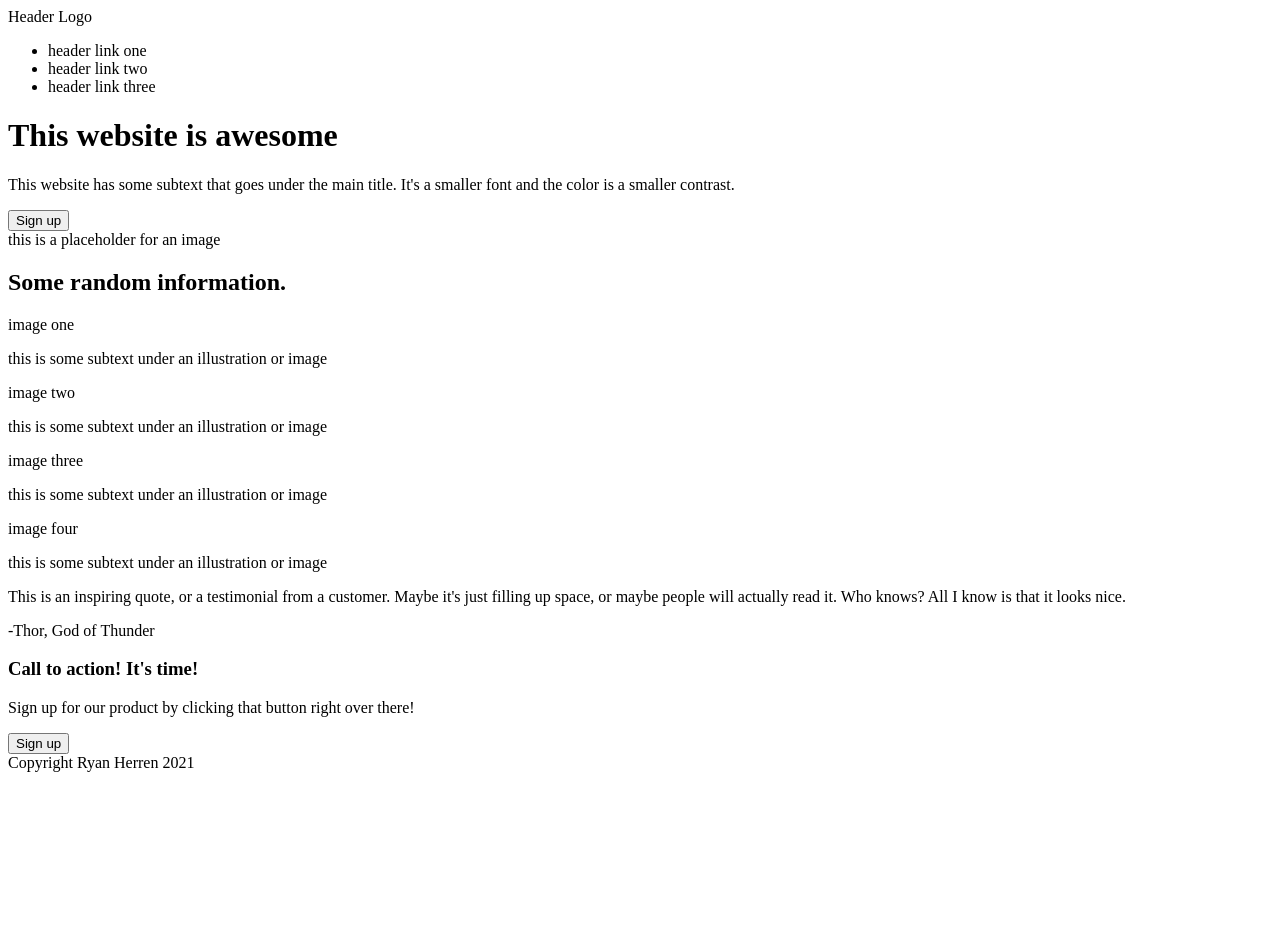
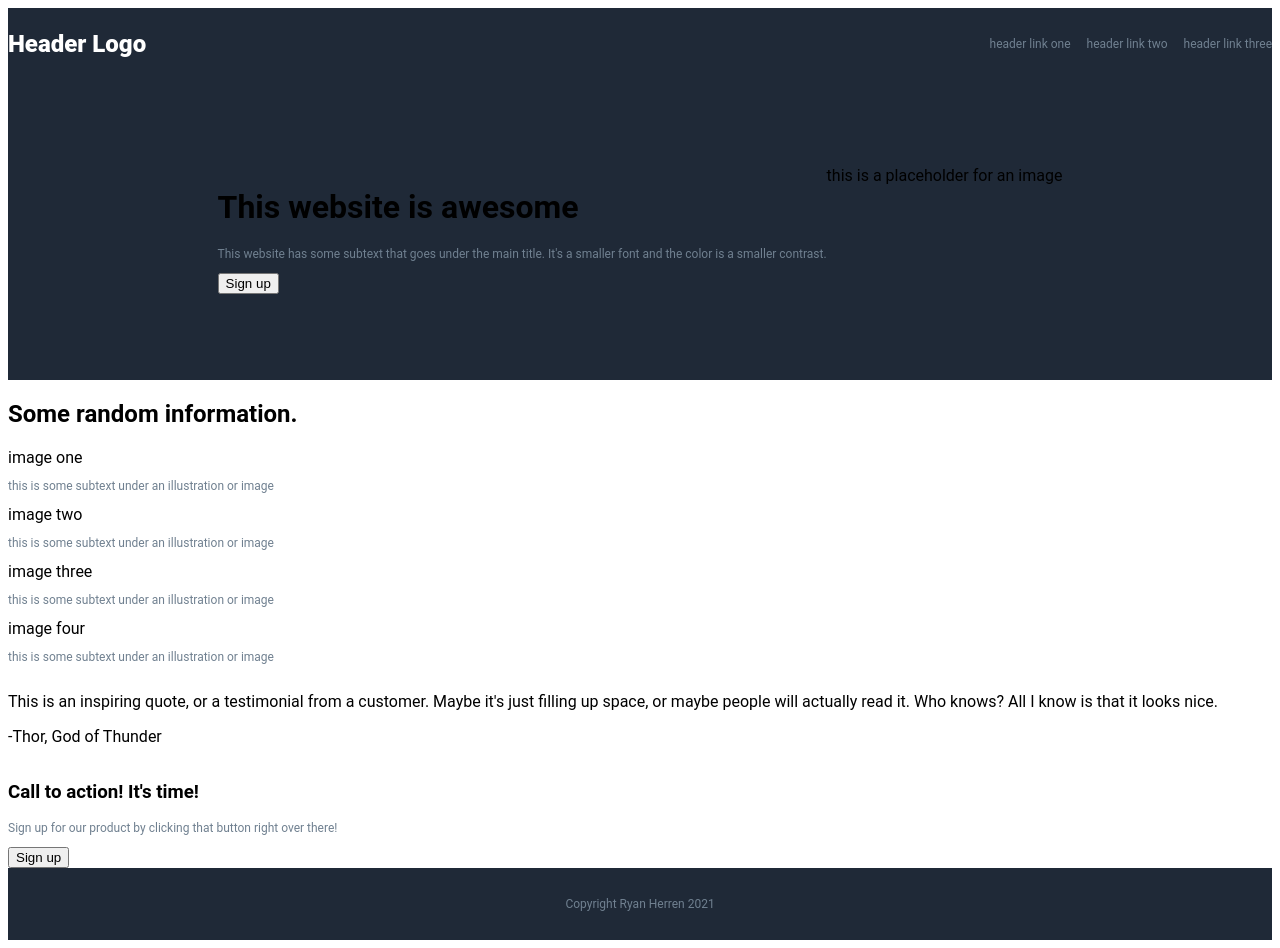
Before and after one commit to LordoftheBirds/myfirstlandingpage, a plain HTML site: page index.html in a window 1280 px wide. Before the commit the page ends 800 px from the top, so only its background shows below. Drawn offline with Linux system fonts and the light colour scheme.

Commit message:
Started working on styling, added some classes to html

```diff
--- a/index.html
+++ b/index.html
@@ -4,12 +4,13 @@
 <head>
     <title>My First Landing Page</title>
     <meta charset="UTF-8">
+    <link rel="stylesheet" href=style.css>
 </head>
 
 <body>
     <div class="header">
         <div class="logo">Header Logo</div>
-        <ul>
+        <ul class="subtext">
             <li>header link one</li>
             <li>header link two</li>
             <li>header link three</li>
@@ -19,28 +20,27 @@
         <div class="introduction">
             <div class="intro-text">
                 <h1>This website is awesome</h1>
-                <p>This website has some subtext that goes under the main title.
+                <p class="subtext">This website has some subtext that goes under the main title.
                     It's a smaller font and the color is a smaller contrast.
                 </p>
                 <button>Sign up</button>
             </div>
-            <div>this is a placeholder for an image</div>
+            <div class="placeholder">this is a placeholder for an image</div>
         </div>
 
         <div class="information-pics">
             <h2>Some random information.</h2>
             <div class="pictures">
                 <div>image one</div>
-                <p>this is some subtext under an illustration or image</p>
+                <p class="subtext">this is some subtext under an illustration or image</p>
                 <div>image two</div>
-                <p>this is some subtext under an illustration or image</p>
+                <p class="subtext">this is some subtext under an illustration or image</p>
                 <div>image three</div>
-                <p>this is some subtext under an illustration or image</p>
+                <p class="subtext">this is some subtext under an illustration or image</p>
                 <div>image four</div>
-                <p>this is some subtext under an illustration or image</p>
+                <p class="subtext">this is some subtext under an illustration or image</p>
             </div>
         </div>
-
         <div class="testimonial">
             <p class="quote">This is an inspiring quote, or a testimonial from a customer.
                 Maybe it's just filling up space, or maybe people will actually read it.
@@ -53,12 +53,12 @@
         <div class="call-to-action">
             <div class="call-text">
                 <h3>Call to action! It's time!</h3>
-                <p>Sign up for our product by clicking that button right over there!</p>
+                <p class="subtext">Sign up for our product by clicking that button right over there!</p>
             </div>
             <button>Sign up</button>
         </div>
     </div>
-    <div class="footer">
+    <div class="footer subtext">
         Copyright Ryan Herren 2021
     </div>
 
--- a/style.css
+++ b/style.css
@@ -0,0 +1,58 @@
+body {
+  display: flex;
+  font-family: roboto, sans-serif;
+  flex-direction: column;
+  min-height: 100vh;
+}
+
+ul {
+  display: flex;
+  list-style-type: none;
+  margin: 0;
+  padding: 0;
+  gap: 16px;
+}
+
+.subtext {
+  font-size: 12px;
+  color: slategray;
+}
+
+.header {
+  height: 72px;
+  display: flex;
+  justify-content: space-between;
+  align-items: center;
+}
+
+.logo {
+  font-size: 24px;
+  font-weight: 900;
+  color: #ffffff;
+}
+
+.container {
+  display: flex;
+  flex-direction: column;
+  align-items: space-evenly;
+  flex: 1;
+}
+
+.introduction {
+  display: flex;
+  height: 300px;
+  justify-content: center;
+  align-content: center;
+  flex-wrap: wrap;
+}
+
+.footer{
+  height: 72px;
+  display:flex;
+  justify-content: center;
+  align-items: center;
+}
+
+.header, .introduction, .footer {
+  background-color: #1f2937;
+}
```
